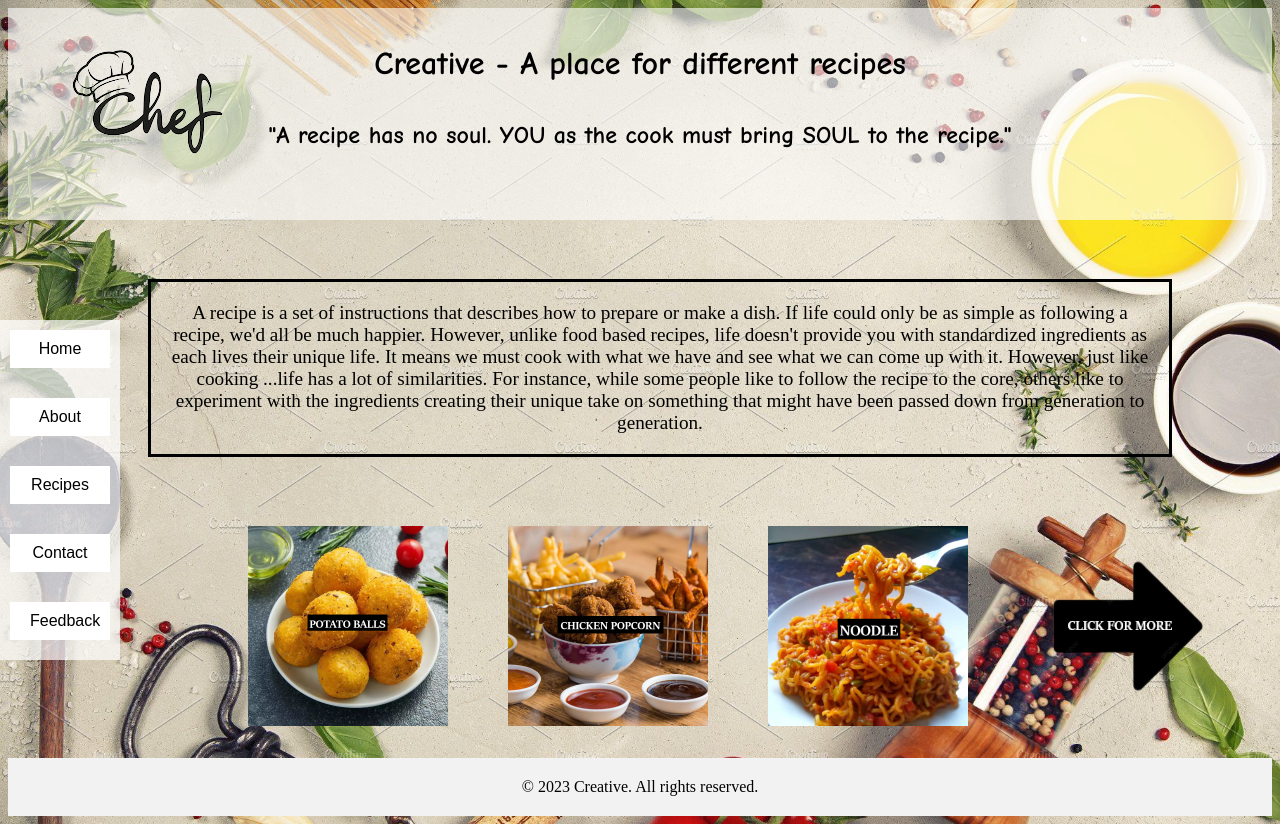
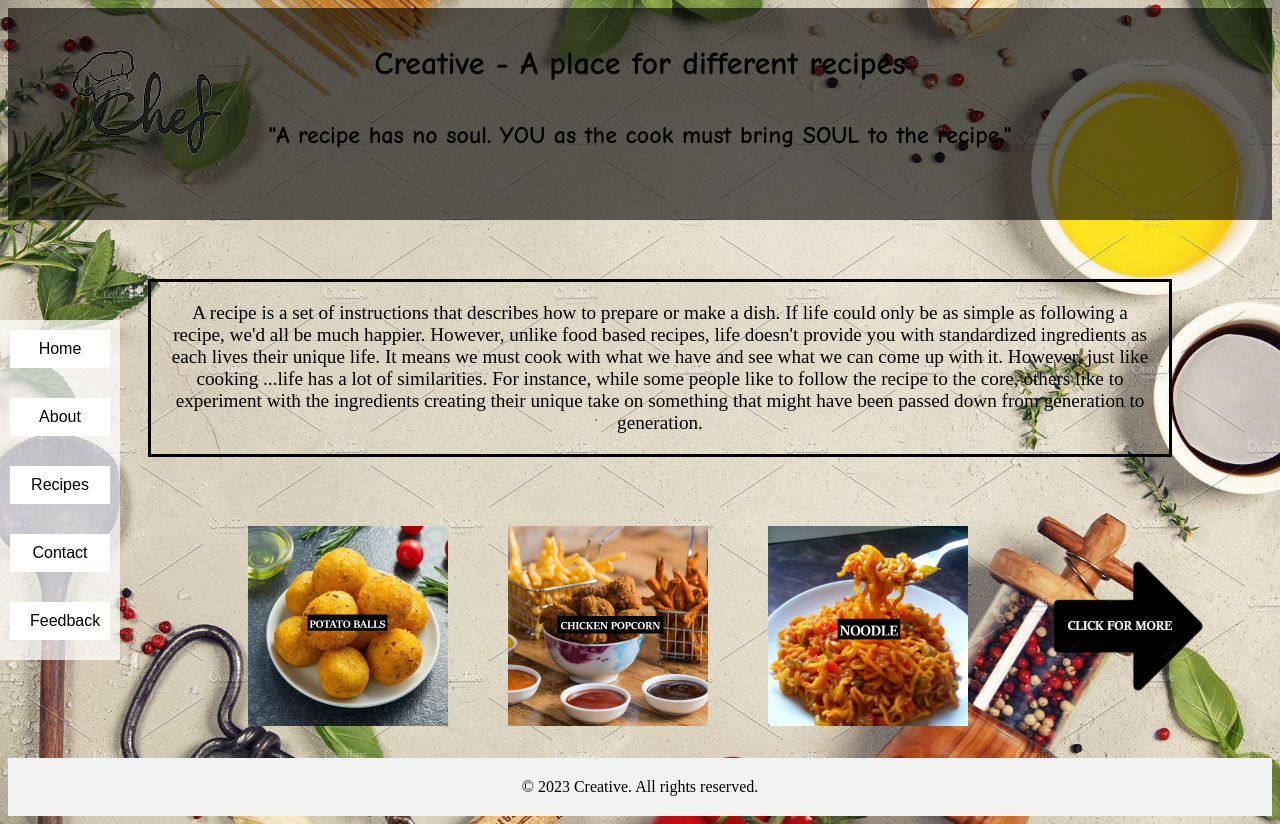
Before and after one commit to Bhuvaneshwarii-M/recipe-website, a plain HTML site: page RECIPE/index.html in a window 1280 px wide. Drawn offline with Linux system fonts and the light colour scheme.

Commit message:
Colour changed

```diff
--- a/RECIPE/index.css
+++ b/RECIPE/index.css
@@ -13,7 +13,7 @@ header {
     color: black;
     font-weight: bold;
     background-image: url(logo.jpg);
-    background-color: rgba(255, 255, 255, .6);
+    background-color: rgba(0, 0, 0, .6);
     background-repeat: no-repeat;
 }
 html {
```
